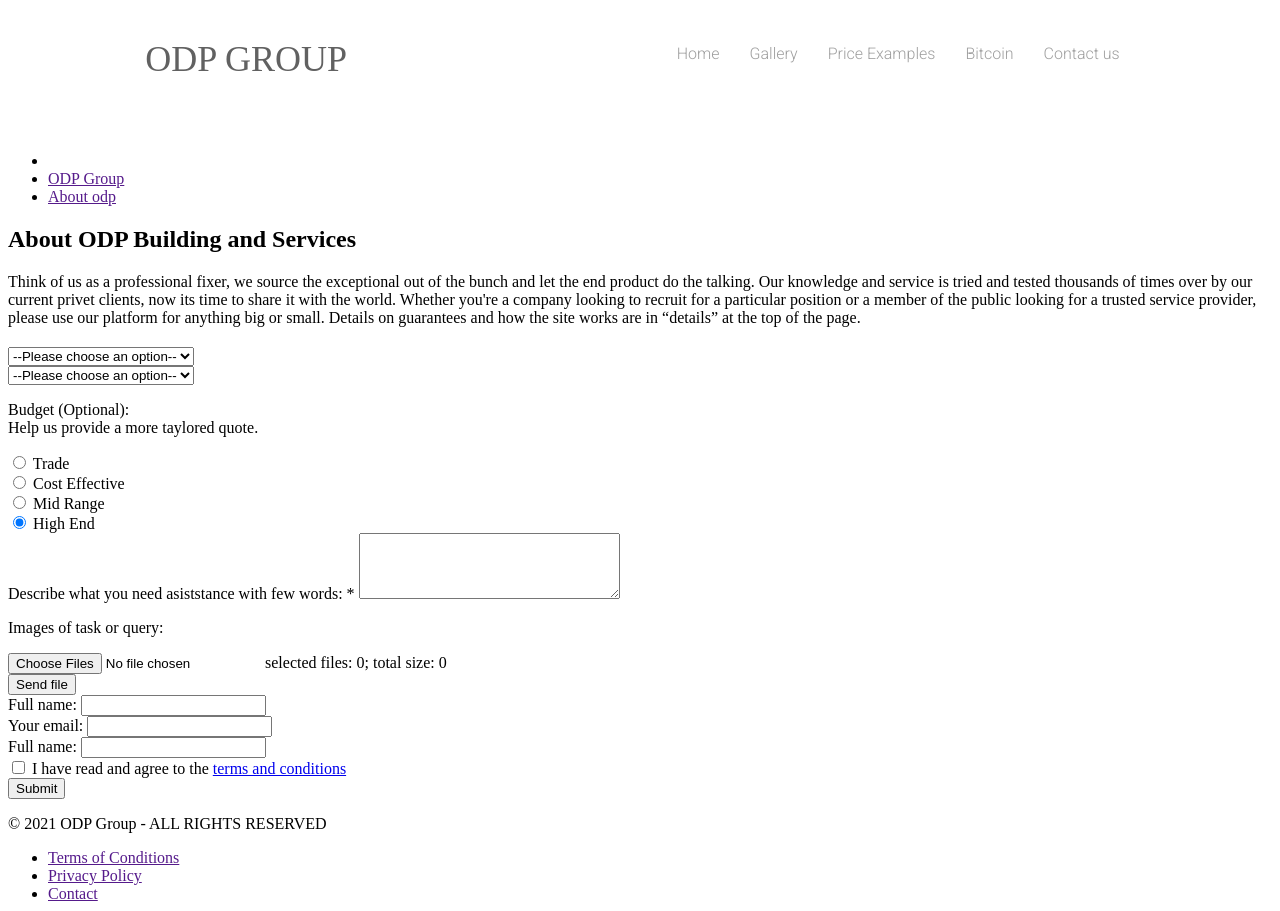
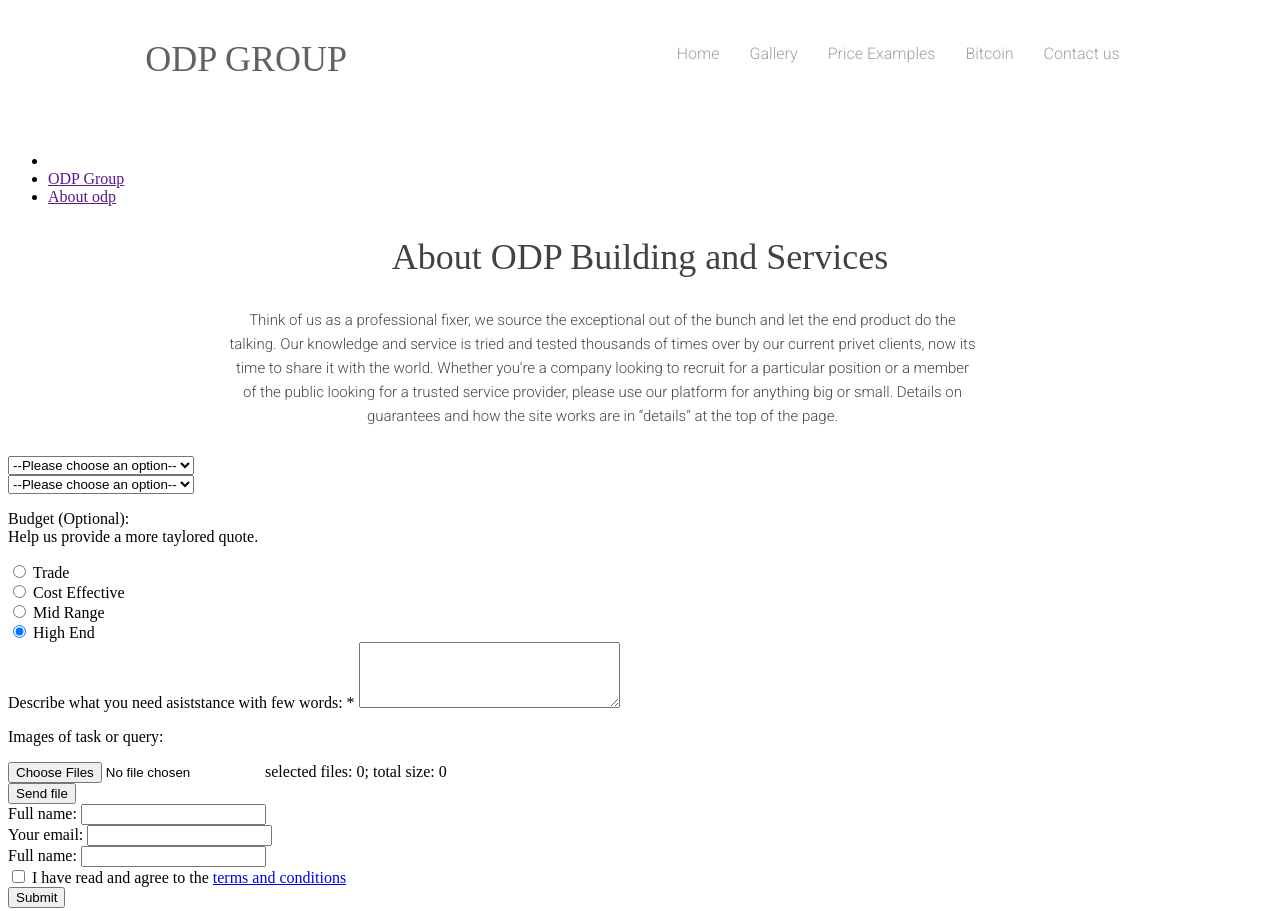
Before and after one commit to waveex/odp-building-serv, a website built with Parcel: page index.html in a window 1280 px wide. Shown: the top 911 px of the page. Built offline with nearby package versions, Linux system fonts and the light colour scheme; a web font is replaced by a local one.

Commit message:
content section: styles

```diff
--- a/styles/main.scss
+++ b/styles/main.scss
@@ -42,3 +42,28 @@ font-weight: 300;
 }
 
 }
+/**********************text section************************************/
+.text {
+    max-width: 825px;
+    width: 100%;
+    margin: 0 auto;
+    &__title{
+        font-size: 36px;
+color: #424242;
+font-weight: 300;
+font-family: "Canto";
+text-align: center;
+    }
+    &__description{
+        width: 750px;
+height: 128px;
+font-size: 15px;
+letter-spacing: 0px;
+line-height: 24px;
+color: #474747;
+font-weight: 300;
+font-family: "Roboto";
+text-align: center;
+    }
+}
+/**********************form************************************************/
```
